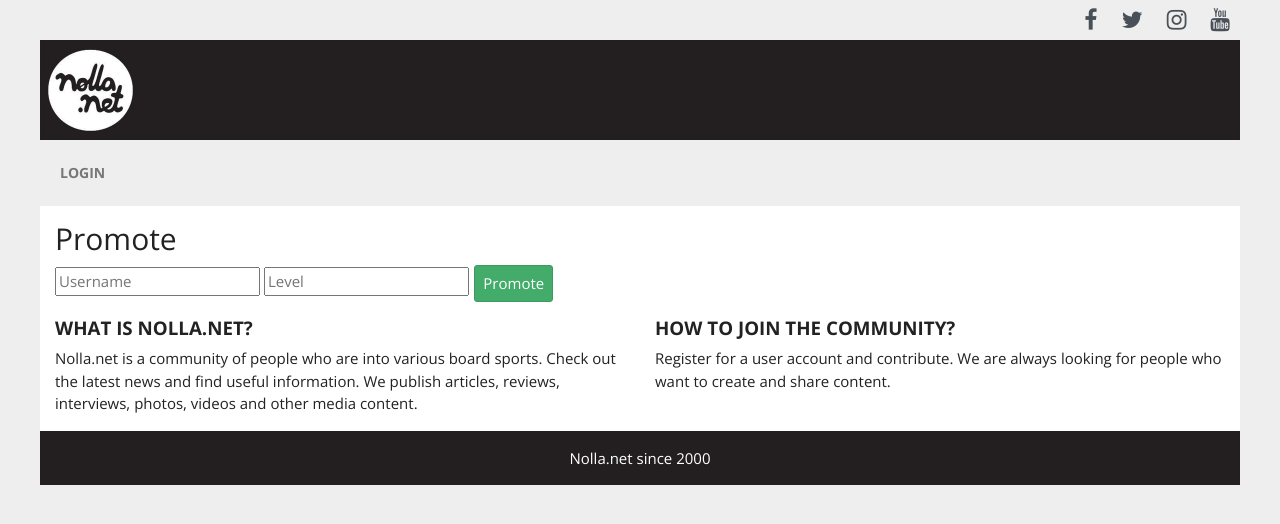
After one commit to jounile/nollanet, a Flask app: template app/templates/auth/promote.html in a window 1280 px wide. The commit adds this page. Shown: the top 524 px of the page. Run offline with Flask 2, Linux system fonts and the light colour scheme; the template is opened without the code that fills it, so the values that code supplies are empty; parts of the project's set-up code (start-up, migrations or seed data) failed here and were passed over; some libraries are stand-ins or nearby versions.

Commit message:
Admin function to promote users to admins

```diff
--- a/app/templates/auth/admin.html
+++ b/app/templates/auth/admin.html
@@ -8,6 +8,7 @@
 
     <a class="btn btn-primary" role="button" href="{{ url_for('latest_logins') }}">Latest logins</a>
     <a class="btn btn-primary" role="button" href="{{ url_for('media_latest') }}">Latest media</a>
+    <a class="btn btn-primary" role="button" href="{{ url_for('auth.promote') }}">Promote</a>
 
 </div>
 
--- /dev/null
+++ b/app/templates/auth/promote.html
@@ -0,0 +1,16 @@
+{% extends "layout.html" %}
+
+{% block content %}
+
+<div class="">
+    <h2>Promote</h2>
+
+    <form action="{{ url_for('auth.promote') }}" method="POST">
+        <input type="username" name="username" placeholder="Username">
+        <input type="level" name="level" placeholder="Level">
+        <button type="submit" class="btn btn-success">Promote</button>
+    </form>
+
+</div>
+
+{% endblock %}
```
Also changed, not shown: app/mod_auth/controllers.py (+16 -0 lines).
